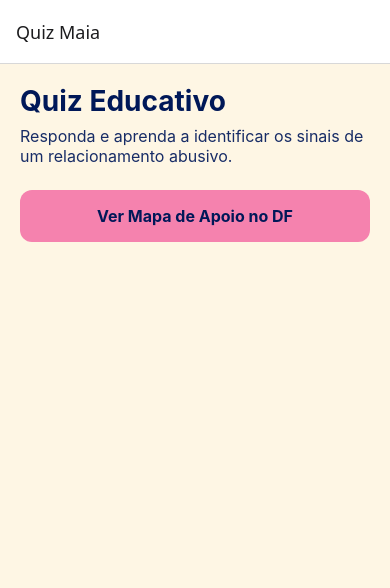
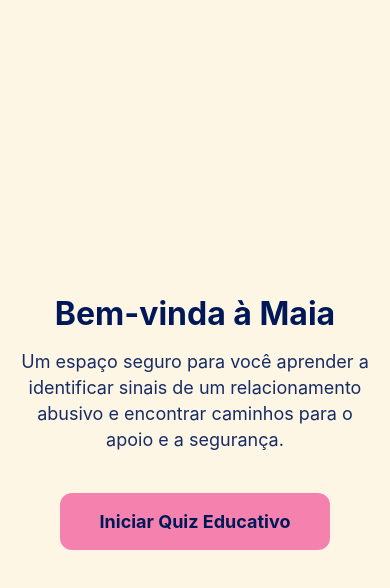
Before and after one commit to Projeto-Maia/Maia-mobile, a React Native app: screen /Home in a window 390 px wide. Shown: the top 588 px of the page. Built offline with nearby package versions, Linux system fonts and the light colour scheme; no server answers.

Commit message:
feat: :sparkles: Adicionando uma homePage e otimizando o quiz

```diff
--- a/src/navigation/AppNavigator.tsx
+++ b/src/navigation/AppNavigator.tsx
@@ -1,13 +1,17 @@
-import React from "react";
 import { NavigationContainer } from "@react-navigation/native";
 import { createStackNavigator } from "@react-navigation/stack";
+import HomeScreen from "../screens/HomeScreen";
+import QuizScreen from "../screens/QuizScreen";
+import MapScreen from "../screens/MapScreen";
+import { QuizAnswer } from "../types";
+import ResultsScreen from "../screens/ResultsScreen";
 
-import HomeScreen from "../screens/HomeScreen";
-import MapScreen from "../screens/MapScreen";
-
+// Atualize a "lista de rotas"
 export type RootStackParamList = {
   Home: undefined;
+  Quiz: undefined;
   Map: undefined;
+  Results: { answers: QuizAnswer[] };
 };
 
 const Stack = createStackNavigator<RootStackParamList>();
@@ -15,9 +19,12 @@ const Stack = createStackNavigator<RootStackParamList>();
 const AppNavigator: React.FC = () => {
   return (
     <NavigationContainer>
-      <Stack.Navigator initialRouteName="Home">
-        <Stack.Screen name="Home" component={HomeScreen} options={{ title: "Quiz Maia" }} />
-        <Stack.Screen name="Map" component={MapScreen} options={{ title: "Mapa de Apoio" }} />
+      {/* Escondemos o header padrão para ter mais controle do design em cada tela */}
+      <Stack.Navigator initialRouteName="Home" screenOptions={{ headerShown: false }}>
+        <Stack.Screen name="Home" component={HomeScreen} />
+        <Stack.Screen name="Quiz" component={QuizScreen} />
+        <Stack.Screen name="Map" component={MapScreen} />
+        <Stack.Screen name="Results" component={ResultsScreen} />
       </Stack.Navigator>
     </NavigationContainer>
   );
--- a/src/screens/HomeScreen.tsx
+++ b/src/screens/HomeScreen.tsx
@@ -1,105 +1,64 @@
-import React, { useState, useEffect } from "react";
-import { View, Text, FlatList, StyleSheet, TouchableOpacity, SafeAreaView, StatusBar } from "react-native";
-import axios from "axios";
+import React from "react";
+import { View, Text, StyleSheet, TouchableOpacity, SafeAreaView, Image } from "react-native";
 import { StackNavigationProp } from "@react-navigation/stack";
 import { RootStackParamList } from "../navigation/AppNavigator";
-import { QuizQuestion } from "../types";
 import { colors } from "../theme/colors";
 
-type HomeScreenNavigationProp = StackNavigationProp<RootStackParamList, "Home">;
 type Props = {
-  navigation: HomeScreenNavigationProp;
+  navigation: StackNavigationProp<RootStackParamList, "Home">;
 };
 
 const HomeScreen: React.FC<Props> = ({ navigation }) => {
-  const [quiz, setQuiz] = useState<QuizQuestion[]>([]);
-
-  useEffect(() => {
-    axios
-      .get<QuizQuestion[]>("https://maia-back-production.up.railway.app/quiz")
-      .then((response) => {
-        setQuiz(response.data);
-      })
-      .catch((error) => console.error("Erro ao buscar o quiz!", error));
-  }, []);
-
-  const renderItem = ({ item }: { item: QuizQuestion }) => (
-    <View style={styles.card}>
-      <Text style={styles.questionText}>{item.questionText}</Text>
-    </View>
-  );
-
   return (
-    // SafeAreaView garante que o conteúdo não fique sob a status bar/notch
     <SafeAreaView style={styles.safeArea}>
-      <StatusBar barStyle="dark-content" backgroundColor={colors.background} />
       <View style={styles.container}>
-        <Text style={styles.title}>Quiz Educativo</Text>
-        <Text style={styles.subtitle}>Responda e aprenda a identificar os sinais de um relacionamento abusivo.</Text>
-
-        <TouchableOpacity style={styles.mapButton} onPress={() => navigation.navigate("Map")}>
-          <Text style={styles.mapButtonText}>Ver Mapa de Apoio no DF</Text>
+        {/* Adicionar a logo quando estiver pronta */}
+        {/* <Image source={require('../assets/maia-logo.png')} style={styles.logo} /> */}
+        <Text style={styles.title}>Bem-vinda à Maia</Text>
+        <Text style={styles.subtitle}>
+          Um espaço seguro para você aprender a identificar sinais de um relacionamento abusivo e encontrar caminhos
+          para o apoio e a segurança.
+        </Text>
+        <TouchableOpacity style={styles.button} onPress={() => navigation.navigate("Quiz")}>
+          <Text style={styles.buttonText}>Iniciar Quiz Educativo</Text>
         </TouchableOpacity>
-
-        <FlatList data={quiz} renderItem={renderItem} keyExtractor={(item) => item.id.toString()} style={styles.list} />
       </View>
     </SafeAreaView>
   );
 };
 
-// Folha de estilos usando as cores do tema
 const styles = StyleSheet.create({
-  safeArea: {
-    flex: 1,
-    backgroundColor: colors.background,
-  },
+  safeArea: { flex: 1, backgroundColor: colors.background },
   container: {
     flex: 1,
-    paddingHorizontal: 20,
-    paddingTop: 20,
+    justifyContent: "center",
+    alignItems: "center",
+    padding: 20,
   },
   title: {
-    fontSize: 28,
+    fontSize: 32,
     fontWeight: "bold",
     color: colors.headline,
-    marginBottom: 8,
+    textAlign: "center",
+    marginBottom: 16,
   },
   subtitle: {
-    fontSize: 16,
+    fontSize: 18,
     color: colors.paragraph,
-    marginBottom: 24,
+    textAlign: "center",
+    lineHeight: 26,
+    marginBottom: 40,
   },
-  mapButton: {
+  button: {
     backgroundColor: colors.button,
-    paddingVertical: 16,
+    paddingVertical: 18,
+    paddingHorizontal: 40,
     borderRadius: 12,
-    alignItems: "center",
-    justifyContent: "center",
-    marginBottom: 24,
   },
-  mapButtonText: {
+  buttonText: {
     color: colors.buttonText,
-    fontSize: 16,
+    fontSize: 18,
     fontWeight: "bold",
-  },
-  list: {
-    flex: 1,
-  },
-  card: {
-    backgroundColor: "#ffffff",
-    borderRadius: 12,
-    padding: 16,
-    marginBottom: 12,
-    shadowColor: "#000",
-    shadowOffset: { width: 0, height: 1 },
-    shadowOpacity: 0.1,
-    shadowRadius: 2,
-    elevation: 3,
-  },
-  questionText: {
-    fontSize: 16,
-    color: colors.paragraph,
-    lineHeight: 24,
   },
 });
 
--- /dev/null
+++ b/src/screens/QuizScreen.tsx
@@ -0,0 +1,92 @@
+import React, { useState, useEffect } from "react";
+import { View, Text, StyleSheet, TouchableOpacity, SafeAreaView, ActivityIndicator } from "react-native";
+import { StackNavigationProp } from "@react-navigation/stack";
+import { RootStackParamList } from "../navigation/AppNavigator";
+import { QuizQuestion, QuizAnswer } from "../types";
+import { ApiService } from "../services/ApiService";
+import { colors } from "../theme/colors";
+
+type Props = {
+  navigation: StackNavigationProp<RootStackParamList, "Quiz">;
+};
+
+const QuizScreen: React.FC<Props> = ({ navigation }) => {
+  const [questions, setQuestions] = useState<QuizQuestion[]>([]);
+  const [currentQuestionIndex, setCurrentQuestionIndex] = useState(0);
+  const [userAnswers, setUserAnswers] = useState<QuizAnswer[]>([]);
+  const [loading, setLoading] = useState(true);
+
+  useEffect(() => {
+    // Busca as perguntas da API quando a tela carrega
+    ApiService.getQuestions() // Usando um ApiService estático como exemplo
+      .then((data: QuizQuestion[]) => {
+        setQuestions(data);
+        setLoading(false);
+      })
+      .catch((error: Error) => {
+        console.error(error);
+        setLoading(false);
+      });
+  }, []);
+
+  const handleAnswer = (questionId: number, selectedOptionId: string) => {
+    const newAnswers = [...userAnswers, { questionId, selectedOptionId }];
+    setUserAnswers(newAnswers);
+
+    // Verifica se é a última pergunta
+    if (currentQuestionIndex === questions.length - 1) {
+      // Navega para a tela de resultados, passando as respostas
+      navigation.replace("Results", { answers: newAnswers });
+    } else {
+      // Vai para a próxima pergunta
+      setCurrentQuestionIndex(currentQuestionIndex + 1);
+    }
+  };
+
+  if (loading) {
+    return <ActivityIndicator size="large" style={styles.loader} />;
+  }
+
+  const currentQuestion = questions[currentQuestionIndex];
+
+  return (
+    <SafeAreaView style={styles.safeArea}>
+      <View style={styles.container}>
+        <Text style={styles.questionCounter}>
+          Pergunta {currentQuestionIndex + 1} de {questions.length}
+        </Text>
+        <Text style={styles.questionText}>{currentQuestion?.questionText}</Text>
+        <View style={styles.optionsContainer}>
+          {currentQuestion?.options.map((option) => (
+            <TouchableOpacity
+              key={option.id}
+              style={styles.optionButton}
+              onPress={() => handleAnswer(currentQuestion.id, option.id)}>
+              <Text style={styles.optionText}>{option.text}</Text>
+            </TouchableOpacity>
+          ))}
+        </View>
+      </View>
+    </SafeAreaView>
+  );
+};
+
+const styles = StyleSheet.create({
+  safeArea: { flex: 1, backgroundColor: colors.background },
+  container: { flex: 1, justifyContent: "center", padding: 20 },
+  loader: { flex: 1, justifyContent: "center", alignItems: "center" },
+  questionCounter: { fontSize: 16, color: colors.paragraph, textAlign: "center", marginBottom: 20 },
+  questionText: { fontSize: 24, fontWeight: "bold", color: colors.headline, textAlign: "center", marginBottom: 40 },
+  optionsContainer: {},
+  optionButton: {
+    backgroundColor: "white",
+    padding: 20,
+    borderRadius: 12,
+    marginBottom: 15,
+    borderWidth: 1,
+    borderColor: "#ddd",
+  },
+  optionText: { fontSize: 18, color: colors.buttonText, textAlign: "center" },
+});
+
+export default QuizScreen;
--- /dev/null
+++ b/src/screens/ResultsScreen.tsx
@@ -0,0 +1,78 @@
+import React, { useMemo } from "react";
+import { View, Text, StyleSheet, TouchableOpacity, SafeAreaView } from "react-native";
+import { StackNavigationProp } from "@react-navigation/stack";
+import { RouteProp, useRoute } from "@react-navigation/native";
+import { RootStackParamList } from "../navigation/AppNavigator";
+import { colors } from "../theme/colors";
+
+// Tipagem para as props de navegação e rota
+type ResultsScreenNavigationProp = StackNavigationProp<RootStackParamList, "Results">;
+type ResultsScreenRouteProp = RouteProp<RootStackParamList, "Results">;
+
+type Props = {
+  navigation: ResultsScreenNavigationProp;
+};
+
+const ResultsScreen: React.FC<Props> = ({ navigation }) => {
+  const route = useRoute<ResultsScreenRouteProp>();
+  const { answers } = route.params;
+
+  // Lógica para verificar se alguma red flag foi selecionada
+  // Esta lógica precisa do array de perguntas completo. Para o hackathon,
+  // poderíamos passá-lo via navegação ou buscá-lo novamente.
+  // Por simplicidade, vamos assumir que a API retorna um campo 'redFlag' na opção selecionada.
+  // A lógica real precisaria cruzar as respostas com os dados das perguntas.
+  const hasRedFlags = useMemo(() => {
+    // Esta é uma SIMPLIFICAÇÃO. A lógica real precisa dos dados das perguntas.
+    // Se você tiver os dados completos das perguntas, pode fazer:
+    // return answers.some(answer => {
+    //   const question = allQuestions.find(q => q.id === answer.questionId);
+    //   const option = question?.options.find(o => o.id === answer.selectedOptionId);
+    //   return option?.redFlag === true;
+    // });
+    return true; // Vamos forçar a mensagem de alerta para a demo
+  }, [answers]);
+
+  return (
+    <SafeAreaView style={styles.safeArea}>
+      <View style={styles.container}>
+        <Text style={styles.title}>Quiz Finalizado</Text>
+        <Text style={styles.subtitle}>
+          {hasRedFlags
+            ? "Obrigada por sua confiança. Notamos que algumas de suas respostas indicam situações de risco que merecem atenção, considere buscar apoio profissional."
+            : "Obrigada por refletir sobre sua segurança. Conhecimento é o primeiro passo para a proteção!"}
+        </Text>
+        <Text style={styles.recommendation}>
+          Lembre-se: você não está sozinha. Ajuda profissional, gratuita e confidencial está disponível.
+        </Text>
+        <TouchableOpacity style={styles.button} onPress={() => navigation.navigate("Map")}>
+          <Text style={styles.buttonText}>Encontrar Locais de Apoio</Text>
+        </TouchableOpacity>
+        <TouchableOpacity style={[styles.button, styles.secondaryButton]} onPress={() => navigation.popToTop()}>
+          <Text style={[styles.buttonText, styles.secondaryButtonText]}>Voltar ao Início</Text>
+        </TouchableOpacity>
+      </View>
+    </SafeAreaView>
+  );
+};
+
+const styles = StyleSheet.create({
+  safeArea: { flex: 1, backgroundColor: colors.background },
+  container: { flex: 1, justifyContent: "center", alignItems: "center", padding: 20 },
+  title: { fontSize: 32, fontWeight: "bold", color: colors.headline, textAlign: "center", marginBottom: 16 },
+  subtitle: { fontSize: 18, color: colors.paragraph, textAlign: "center", lineHeight: 26, marginBottom: 24 },
+  recommendation: { fontSize: 16, fontStyle: "italic", color: colors.paragraph, textAlign: "center", marginBottom: 40 },
+  button: {
+    backgroundColor: colors.button,
+    paddingVertical: 18,
+    paddingHorizontal: 40,
+    borderRadius: 12,
+    width: "100%",
+    alignItems: "center",
+  },
+  buttonText: { color: colors.buttonText, fontSize: 18, fontWeight: "bold" },
+  secondaryButton: { backgroundColor: "transparent", borderWidth: 2, borderColor: colors.button, marginTop: 15 },
+  secondaryButtonText: { color: colors.button },
+});
+
+export default ResultsScreen;
--- /dev/null
+++ b/src/services/ApiService.ts
@@ -0,0 +1,19 @@
+import axios from "axios";
+import { QuizQuestion } from "../types";
+
+class ApiService {
+  constructor(private readonly apiUrl: string) {}
+
+  async getQuestions(): Promise<QuizQuestion[]> {
+    try {
+      const questions = await axios.get<QuizQuestion[]>(`${this.apiUrl}/quiz`);
+      return questions.data;
+    } catch (error) {
+      console.error("Erro ao buscar perguntas:", error);
+      throw new Error("Não foi possível carregar as perguntas do quiz.");
+    }
+  }
+}
+
+const apiService = new ApiService("https://maia-back-production.up.railway.app");
+export { apiService as ApiService }; // Exportando uma instância estática
--- a/src/types/index.ts
+++ b/src/types/index.ts
@@ -22,3 +22,8 @@ export interface Location {
   latitude: number;
   longitude: number;
 }
+
+export interface QuizAnswer {
+  questionId: number;
+  selectedOptionId: string;
+}
```
Also changed, not shown: index.ts (+2 -5 lines).
